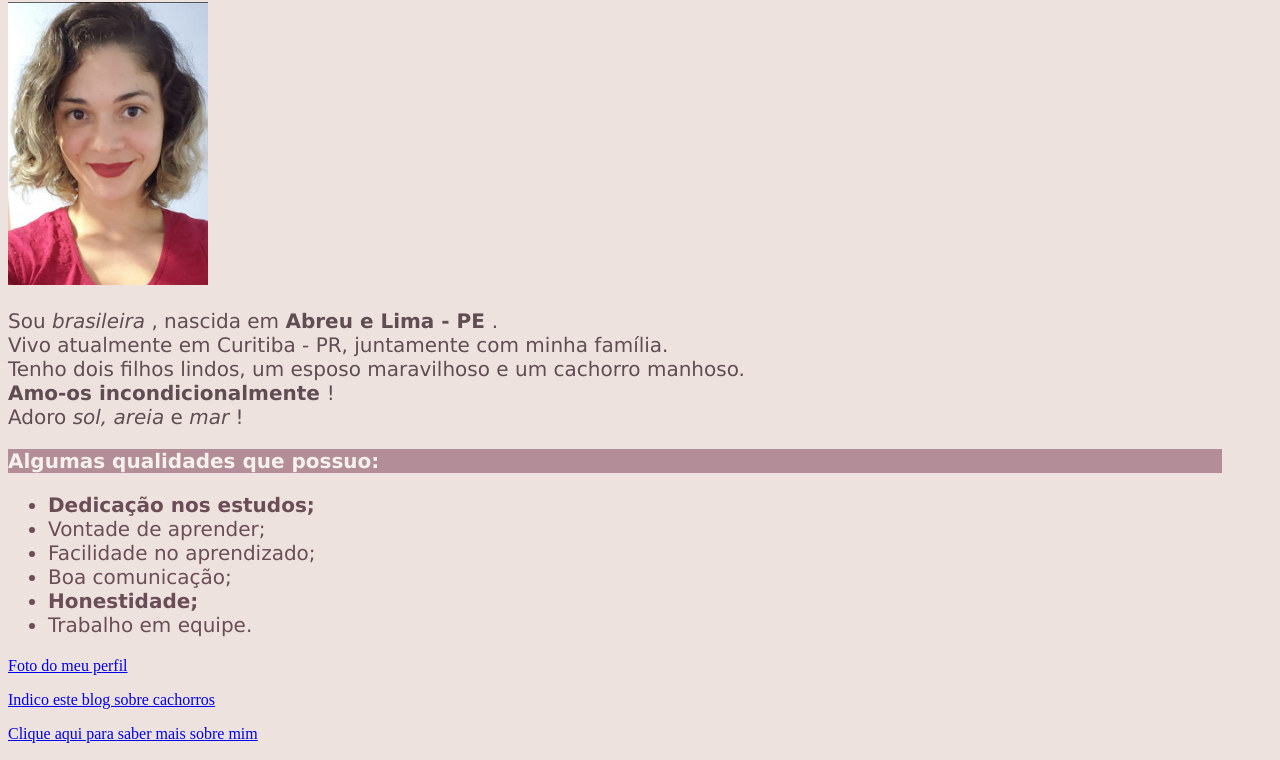
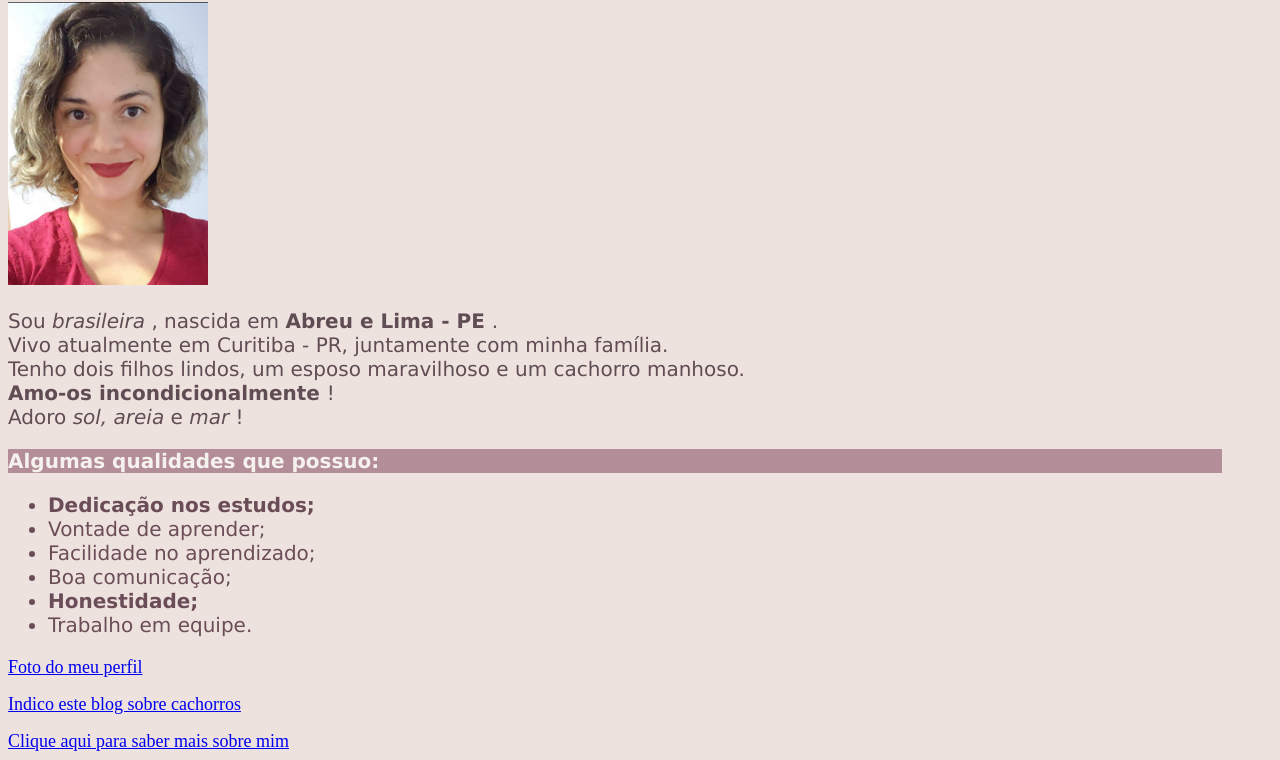
Before and after one commit to pbeltrao/pbeltrao.github.io, a plain HTML site: page index.html in a window 1280 px wide. Shown: the part 80-840 px from the top of the page. Drawn offline with Linux system fonts and the light colour scheme.

Commit message:
Alteração no tamanho da fonte dos links

```diff
--- a/index.html
+++ b/index.html
@@ -32,6 +32,9 @@
                 font-family: 'Lucida Sans', 'Lucida Sans Regular', 'Lucida Grande', 'Lucida Sans Unicode', Geneva, Verdana, sans-serif;
                 color: #6b4d57;
             }
+            .tamanho {
+            font-size: 18px;
+            }
         </style>
 
     </head>
@@ -60,16 +63,16 @@
             <li>Trabalho em equipe. </li>
 
         </ul>
-        <a href="#Pri"> Foto do meu perfil</a> <br>
+        <a href="#Pri" class="tamanho"> Foto do meu perfil</a> <br>
         <p>
 
         </p>
 
-        <a href="https://bompracachorro.blogfolha.uol.com.br/" target="_blank"> Indico este blog sobre cachorros
+        <a href="https://bompracachorro.blogfolha.uol.com.br/" target="_blank" class="tamanho"> Indico este blog sobre cachorros
         </a>
         <p>
 
         </p>
-        <a href="#Descrição perfil"> Clique aqui para saber mais sobre mim </a>
+        <a href="#Descrição perfil" class="tamanho"> Clique aqui para saber mais sobre mim </a>
     </body>
 </html>
```
